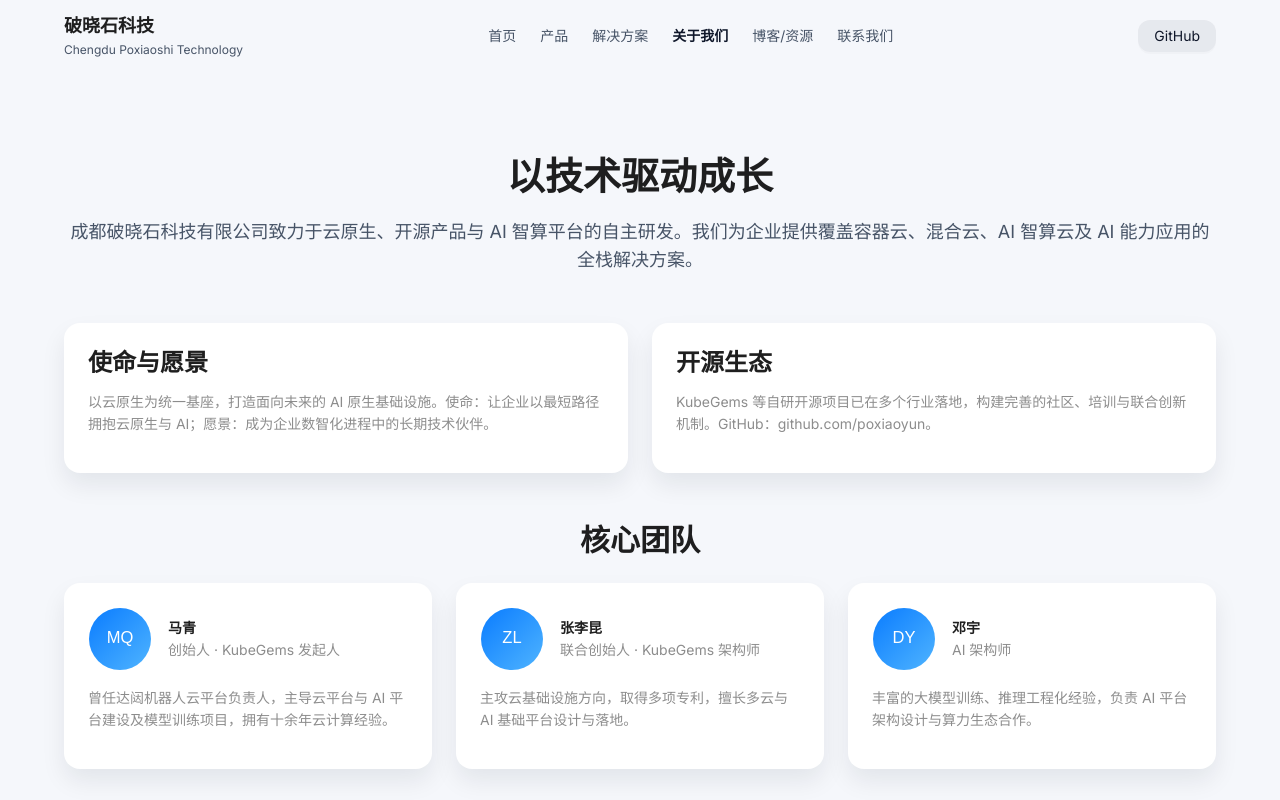
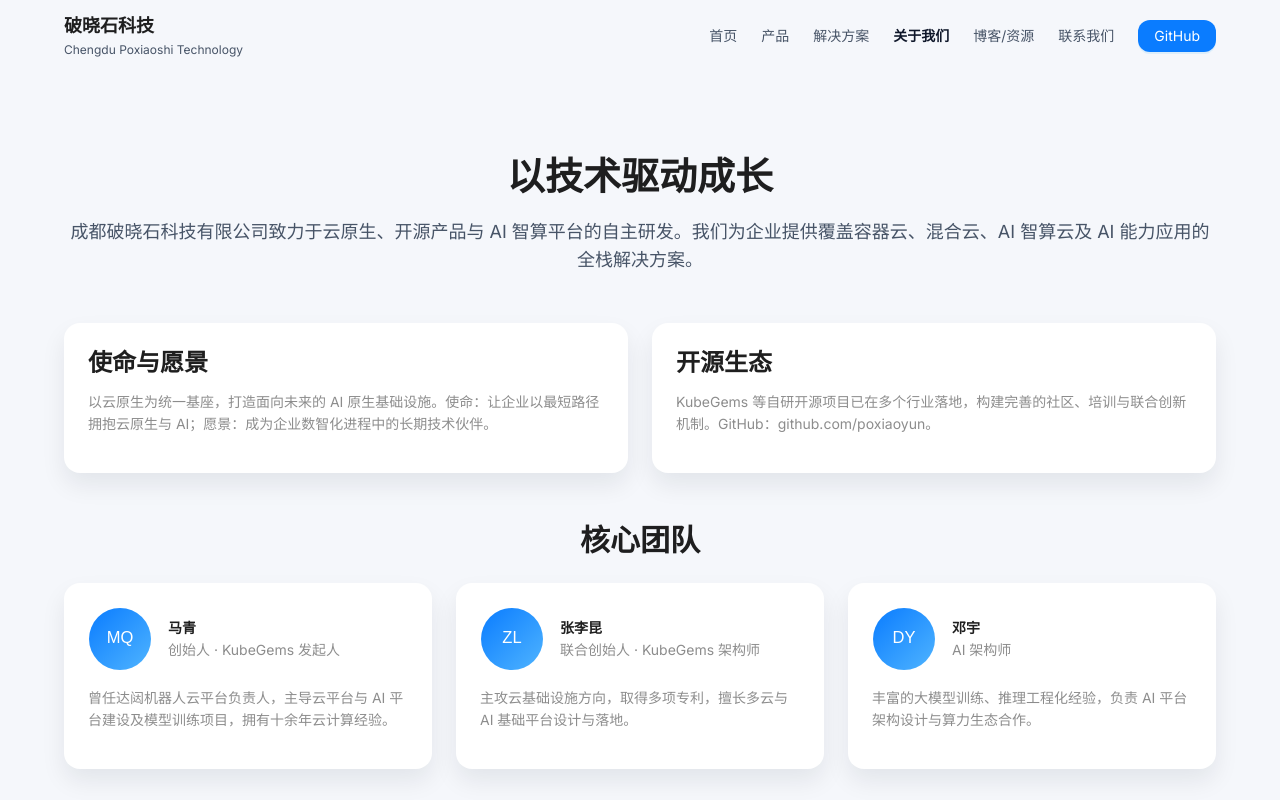
Before and after one commit to poxiaoyun/portal, a Next.js app: page /about in a window 1280 px wide. Shown: the top 800 px of the page. Built offline with nearby package versions, Linux system fonts and the light colour scheme.

Commit message:
Revert "update"
This reverts commit da928b68c89356c8c99b0a91facff9a565b90352.

```diff
--- a/components/Navbar.tsx
+++ b/components/Navbar.tsx
@@ -52,27 +52,16 @@ export function Navbar() {
               {link.label}
             </Link>
           ))}
-        </nav>
-        <Button
-          className="navbar__desktopCta"
-          type="default"
-          href="https://github.com/poxiaoyun"
-          target="_blank"
-          rel="noreferrer"
-          style={{
-            background: "rgba(15,23,42,0.06)",
-            borderColor: "transparent",
-            color: "var(--text-primary)"
-          }}
-        >
+          <Button type="primary" href="https://github.com/poxiaoyun" target="_blank" rel="noreferrer">
               GitHub
           </Button>
+        </nav>
         <Button className="navbar__mobileTrigger" type="text" onClick={() => setOpen(true)}>
           菜单
         </Button>
       </div>
       {open && (
-        <div className="navbar__mobileMenu">
+        <div style={{ borderTop: "1px solid rgba(15,23,42,0.08)", background: "#fff", padding: 24 }}>
             {links.map((link) => (
             <Link
               key={link.href}
@@ -87,18 +76,7 @@ export function Navbar() {
                 {link.label}
               </Link>
             ))}
-          <Button
-            type="default"
-            href="https://github.com/poxiaoyun"
-            target="_blank"
-            rel="noreferrer"
-            style={{
-              width: "100%",
-              background: "rgba(15,23,42,0.06)",
-              borderColor: "transparent",
-              color: "var(--text-primary)"
-            }}
-          >
+          <Button type="default" href="https://github.com/poxiaoyun" target="_blank" rel="noreferrer" style={{ width: "100%" }}>
               GitHub
           </Button>
         </div>
--- a/styles/globals.css
+++ b/styles/globals.css
@@ -73,9 +73,8 @@ a:hover {
 
 .navbar--scrolled {
   border-bottom: 1px solid rgba(15, 23, 42, 0.08);
-  background: rgba(255, 255, 255, 0.85);
+  background: rgba(245, 247, 251,0.08);;
   backdrop-filter: blur(18px);
-  box-shadow: 0 8px 20px rgba(15, 23, 42, 0.08);
 }
 
 .navbar__inner {
@@ -86,29 +85,16 @@ a:hover {
   display: flex;
   align-items: center;
   justify-content: space-between;
-  gap: 24px;
 }
 
 .navbar__desktop {
   display: none;
-  flex: 1;
   align-items: center;
-  justify-content: center;
   gap: 24px;
 }
 
 .navbar__mobileTrigger {
   display: inline-flex;
-}
-
-.navbar__desktopCta {
-  display: none;
-}
-
-.navbar__mobileMenu {
-  border-top: 1px solid rgba(15, 23, 42, 0.08);
-  background: #fff;
-  padding: 24px;
 }
 
 @media (min-width: 1024px) {
@@ -119,8 +105,4 @@ a:hover {
   .navbar__mobileTrigger {
     display: none;
   }
-
-  .navbar__desktopCta {
-    display: inline-flex;
-  }
 }
```
Lines whose indentation alone changed are shown as unchanged.
